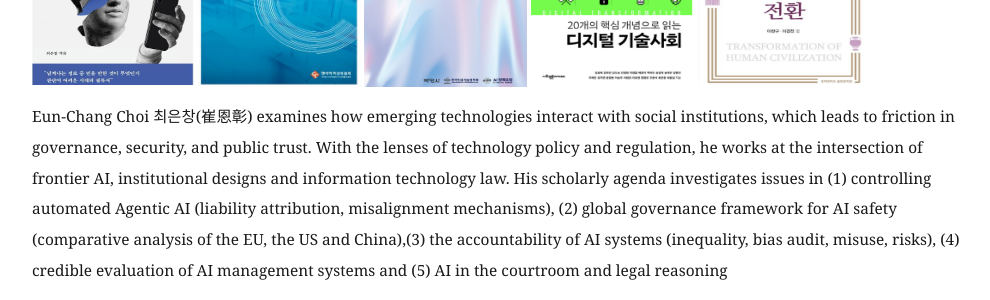
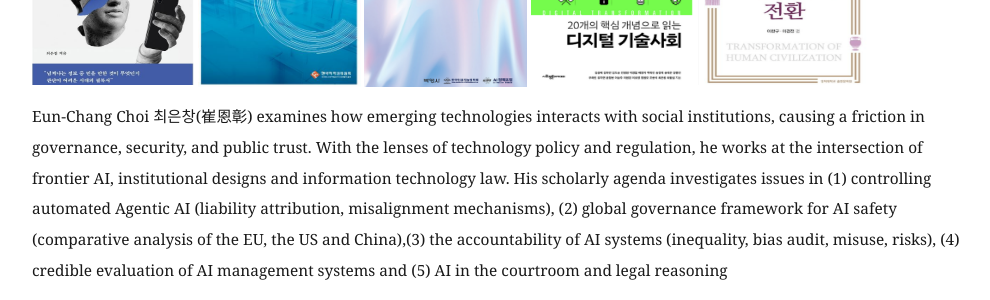
Before and after one commit to eunchangchoi/eunchangchoi.github.io, a Jekyll site: the page built from index.md, in a window 1280 px wide and 900 px high, scrolled down 339 px. Shown: the part 154-454 px from the top of the window, without its empty margins (68-1058 px from the left). Built offline with Jekyll 4.4.1, drawn with Linux system fonts in a browser that asks for light colours.

Commit message:
Update index.md

```diff
--- a/index.md
+++ b/index.md
@@ -21,7 +21,7 @@
   <a href="https://sapyoung.com/bbs/board.php?bo_table=booklist2&wr_id=431"> <img style="vertical-align:top;height:200px;width:163px;" src="images/book9.png"></a>
   <a href= "https://product.kyobobook.co.kr/detail/S000219725334"><img style="vertical-align:top;height:200px;width:171px;" src="images/book10.jpeg"> </a>
  <br>
-<p style="font-size:1.1em"> Eun-Chang Choi 최은창(崔恩彰) examines how emerging technologies interact with social institutions, which leads to friction in governance, security, and public trust. With the lenses of technology policy and regulation, he works at the intersection of frontier AI, institutional designs and information technology law. His scholarly agenda investigates issues in (1) controlling automated Agentic AI (liability attribution, misalignment mechanisms), (2) global governance framework for AI safety (comparative analysis of the EU, the US and China),(3) the accountability of AI systems (inequality, bias audit, misuse, risks), (4) credible evaluation of AI management systems and (5) AI in the courtroom and legal reasoning <br>
+<p style="font-size:1.1em"> Eun-Chang Choi 최은창(崔恩彰) examines how emerging technologies interacts with social institutions, causing a friction in governance, security, and public trust. With the lenses of technology policy and regulation, he works at the intersection of frontier AI, institutional designs and information technology law. His scholarly agenda investigates issues in (1) controlling automated Agentic AI (liability attribution, misalignment mechanisms), (2) global governance framework for AI safety (comparative analysis of the EU, the US and China),(3) the accountability of AI systems (inequality, bias audit, misuse, risks), (4) credible evaluation of AI management systems and (5) AI in the courtroom and legal reasoning <br>
   <br>
     Previously, he was a Fellow of <a href="https://law.yale.edu/isp"> the Information Society Project, Yale Law School</a> for which he served as a coordinator of Harvard-Yale-MIT Cyberscholar Working Group. Prior to that, he was on a government scholarship holding an appointment as a Visiting Scholar at <a href="https://pcmlp.socleg.ox.ac.uk/about-us/"> Programme in Comparative Media Law and Policy(PCMLP)</a>, and <a href="https://www.law.ox.ac.uk/centres-institutes/centre-socio-legal-studies"> Centre for Socio-Legal Studies </a> at <a href="https://www.law.ox.ac.uk/"> Law Faculty, University of Oxford</a>. And he was elected as a fellow of <a href="https://www.stepi.re.kr/site/stepien/main.do"> Science and Technology Policy Institute(STEPI) of Korea </a>, a global think tank of science and technology, where he has conducted research on regulatory science.  <br>
      <br>
```
